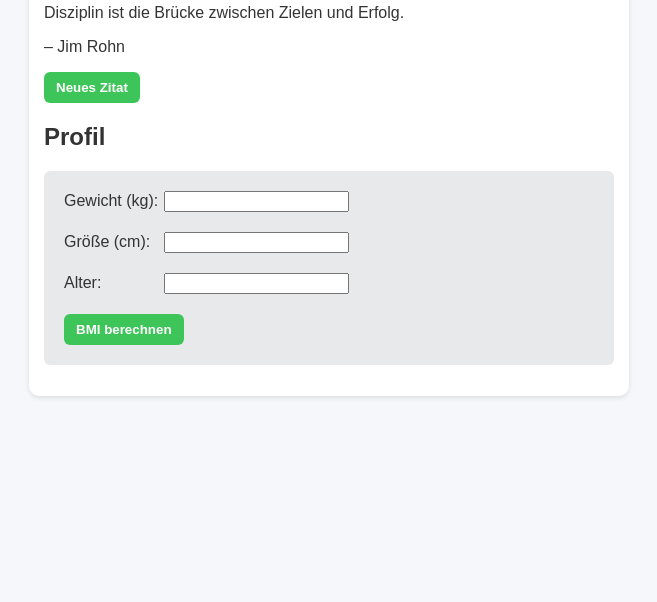
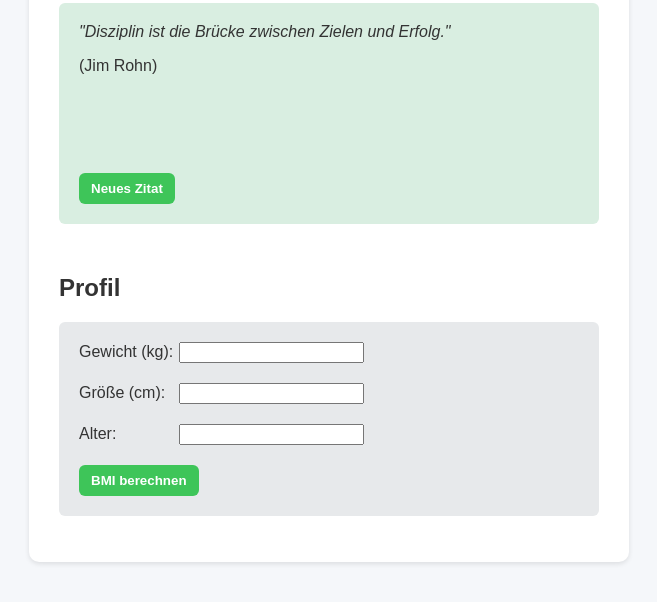
Before and after one commit to Nadiia-Myronenko/FitnessTracker, a plain HTML site: page index.html in a window 1280 px wide. Shown: the part 301-903 px from the top of the page, without its empty margins (311-968 px from the left). Before the commit the page ends 800 px from the top, so only its background shows below. Drawn offline with Linux system fonts and the light colour scheme.

Commit message:
css für Zitate

```diff
--- a/index.html
+++ b/index.html
@@ -20,9 +20,13 @@
         </header>
         <main>
             <section class="zitat-section">
-                <p id="zitat">Zitat wird geladen...</p>
-                <p id="author"></p>
-                <button id="NeuesZitat">Neues Zitat</button>
+                <div class="zitat-block">
+                    <div class="zitat-inner-block">
+                        <blockquote id="zitat" class="zitat">Zitat wird geladen...</blockquote>
+                        <p id="author"></p>
+                    </div>
+                    <button id="NeuesZitat">Neues Zitat</button>
+                </div>
             </section>
             <section id="profil">
                 <h2>Profil</h2>
--- a/script.js
+++ b/script.js
@@ -9,7 +9,7 @@ document.addEventListener("DOMContentLoaded", function() {
         const zufallsIndex = Math.floor(Math.random() * zitate.length);
         const zufallsZitat = zitate[zufallsIndex];
         document.getElementById("zitat").textContent = zufallsZitat.zitat;
-        document.getElementById("author").textContent = "– " + zufallsZitat.autor;
+        document.getElementById("author").textContent = "(" + zufallsZitat.autor + ")";
     }
 
     // JSON-Datei laden
--- a/style.css
+++ b/style.css
@@ -9,6 +9,8 @@ body {
 
 header {
     background: white;
+    display: flex;
+    justify-content: center;
 }
 
 .haupttitel {
@@ -30,7 +32,26 @@ header {
     padding: 15px;
     margin-bottom: 20px;
 }
-
+section{
+    padding: 15px;
+}
+.zitat-block{
+    background-color: #D9EEE1;
+    padding: 20px;
+    border-radius: 6px;
+}
+.zitat-inner-block{
+    height:150px;
+}
+.zitat{
+    font-weight: 300;
+    font-style: italic;
+    margin: 0;
+}
+.zitat::before,
+.zitat::after{
+content: '"';
+}
 form{
     background:#E7E9EB;
     padding: 20px;
```
